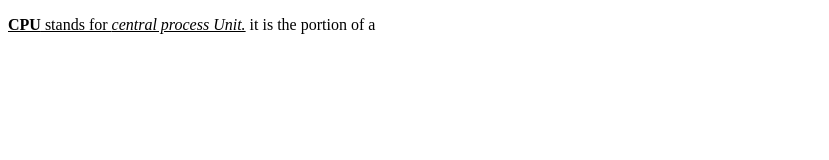
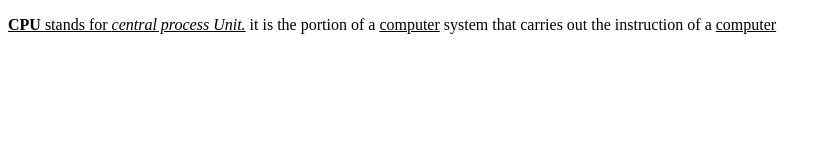
Before and after one commit to iamneo-production/ababeeaadceadaeccdfffebaeceaec, a website: page public/index.html in a window 1280 px wide. Shown: the whole page, without its empty margins (0-829 px from the left). Drawn offline with Linux system fonts and the light colour scheme.

Commit message:
Backup Commit

```diff
--- a/public/index.html
+++ b/public/index.html
@@ -2,7 +2,8 @@
 <html lang="en">
 <head>
         <p><u><b>CPU</b> stands for <i>central process Unit.</i></u>
-        it is the portion of a <u>
+        it is the portion of a <u>computer</u> system that carries
+        out the instruction of a <u>computer</u>
 
 </head>
 <body>
```
